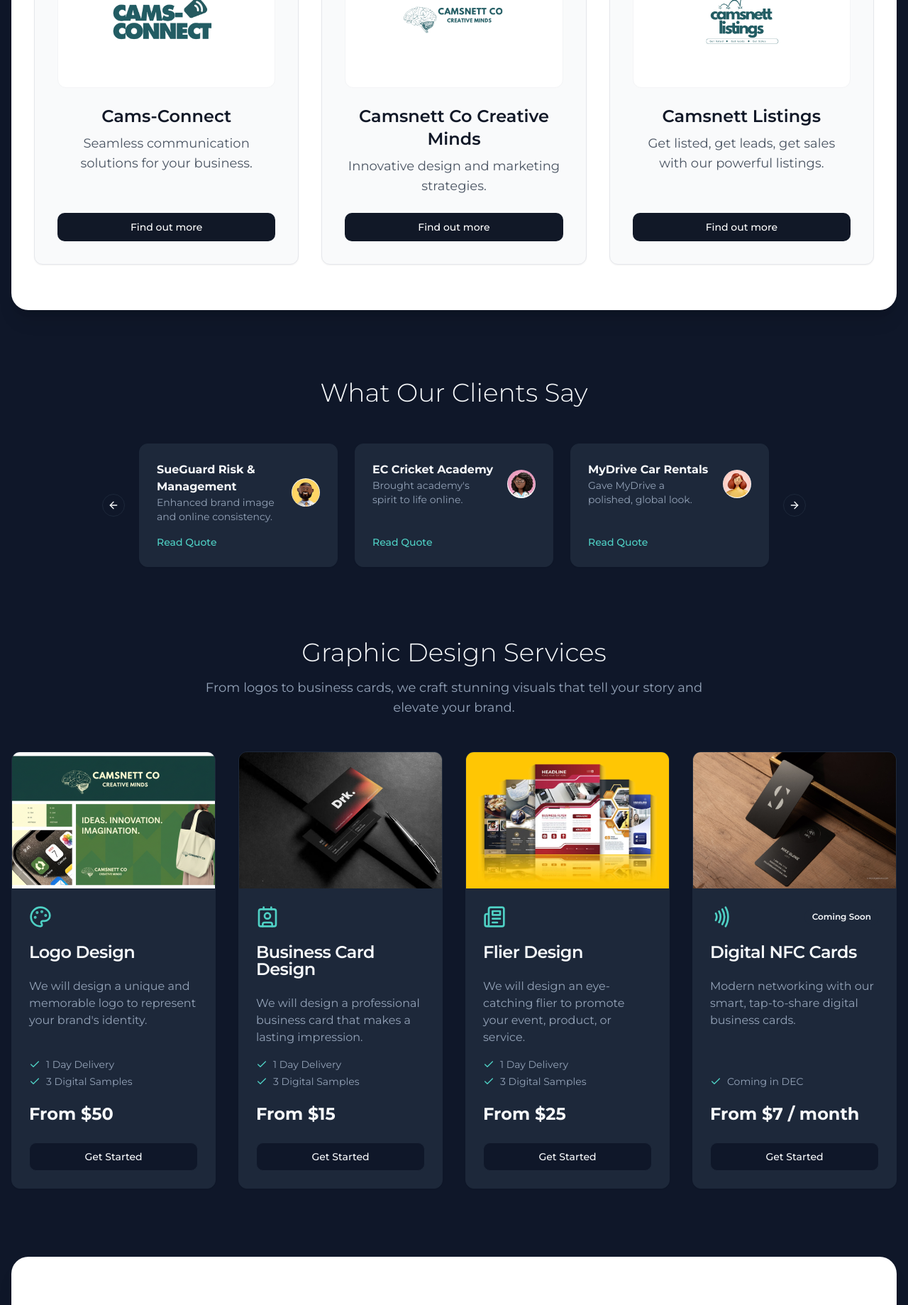
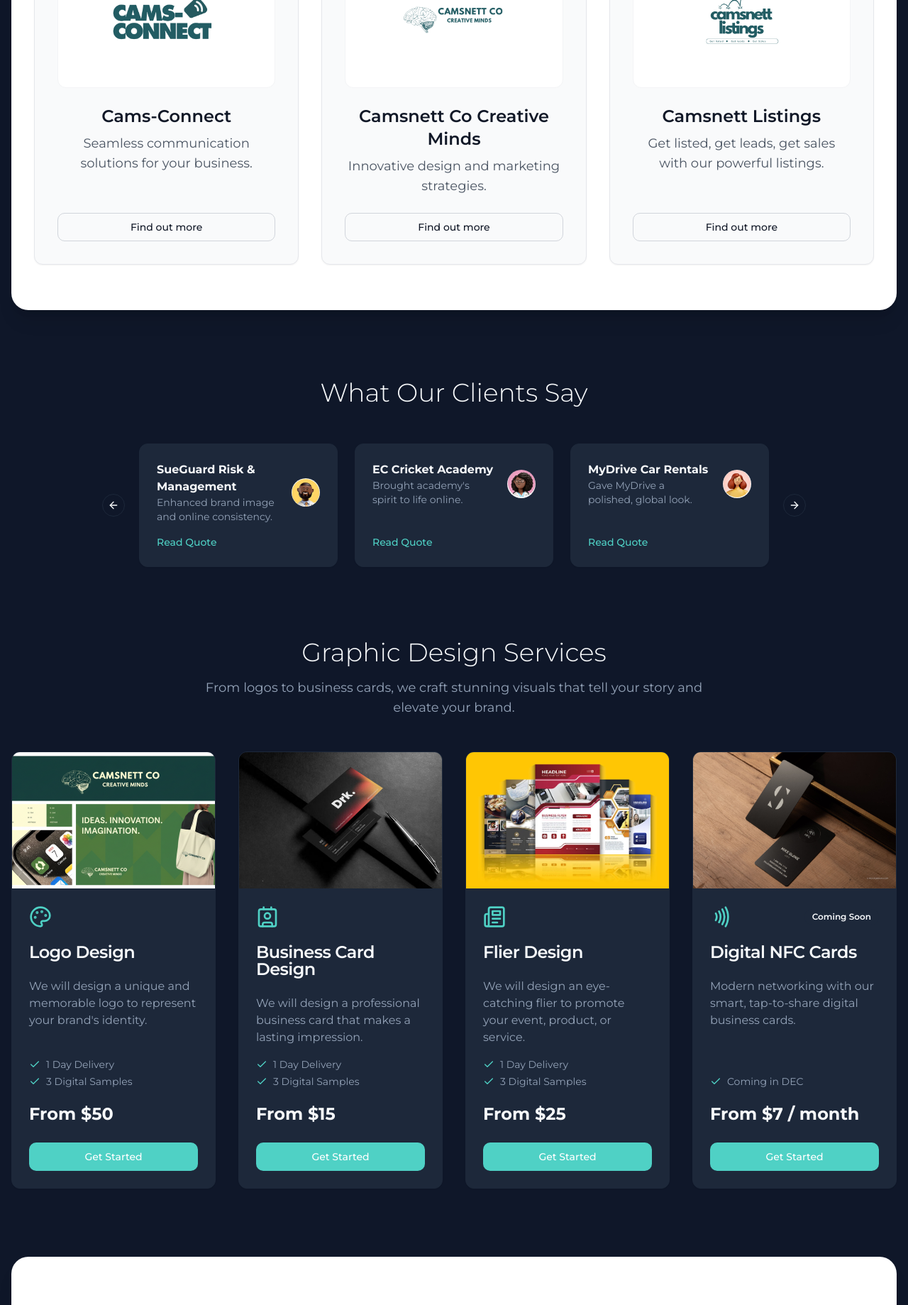
Before and after one commit to Camsconnect/camsnett, a React (Vite) app: page / in a window 1280 px wide. Shown: the part 4725-6564 px from the top of the page at 71% size. Built offline with nearby package versions, Linux system fonts and the light colour scheme.

Commit message:
[dyad] Fixed button visibility in SubBrands and GraphicDesign sections - wrote 2 file(s)

```diff
--- a/src/components/GraphicDesignServicesSection.tsx
+++ b/src/components/GraphicDesignServicesSection.tsx
@@ -95,7 +95,9 @@ const GraphicDesignServicesSection = () => {
                 ))}
               </div>
               <div className="text-2xl font-bold mb-6">{service.price}</div>
-              <Button variant="outline" className="w-full mt-auto">
+              <Button
+                className="w-full mt-auto bg-brand-neon text-white hover:bg-brand-neon/80"
+              >
                 Get Started
               </Button>
             </CardContent>
--- a/src/components/SubBrandsSection.tsx
+++ b/src/components/SubBrandsSection.tsx
@@ -48,7 +48,8 @@ const SubBrandsSection = () => {
               {brand.description}
             </p>
             <Button
-              className="mt-auto w-full bg-gray-900 text-white hover:bg-gray-800 hover:text-white"
+              variant="outline"
+              className="mt-auto border-gray-300 bg-transparent text-gray-900 hover:bg-gray-100 hover:text-black w-full"
             >
               Find out more
             </Button>
```
